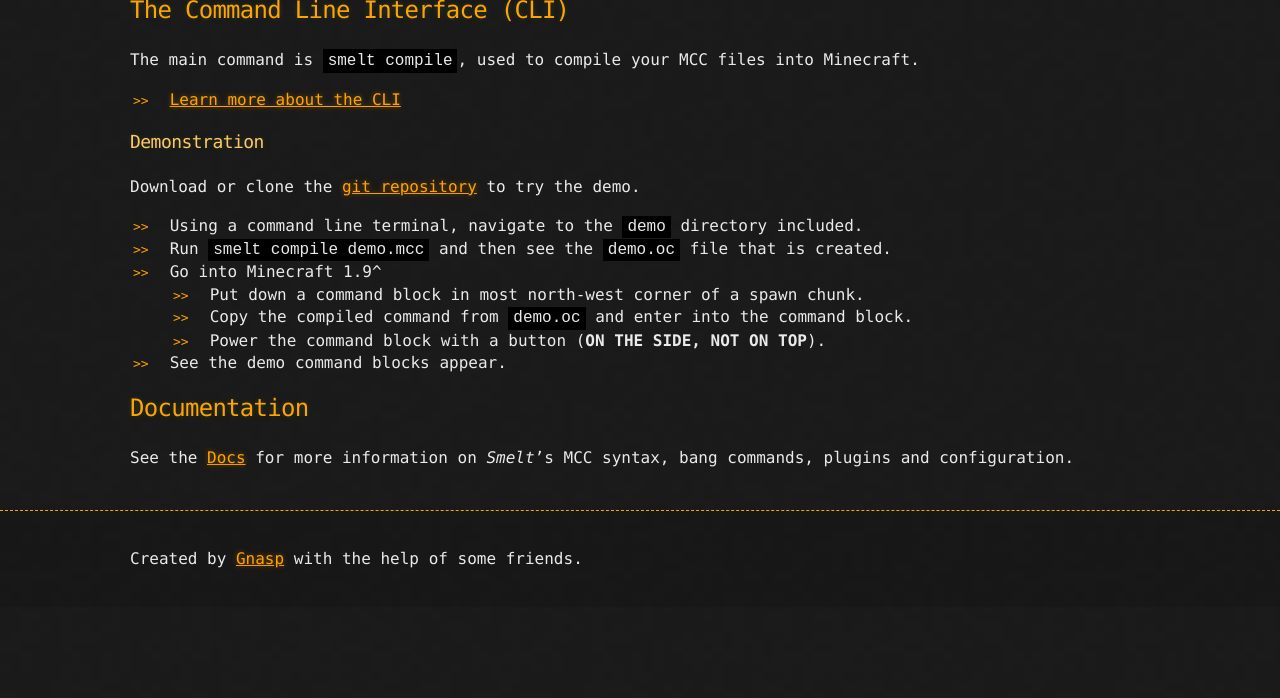
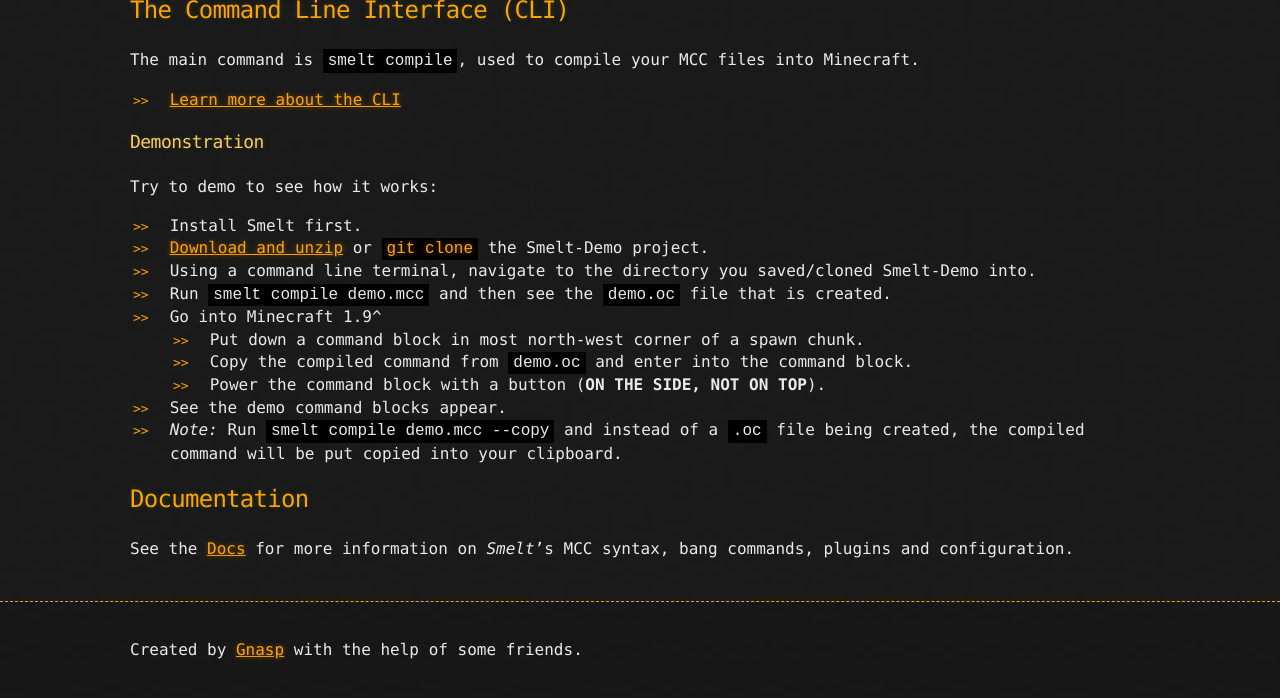
Before and after one commit to GnaspGames/Smelt, a Jekyll site: the page built from index.md, in a window 1280 px wide and 900 px high, scrolled down 1063 px, cut to the strip 202-900 px from the top of the window. Built offline with Jekyll 4.4.1, drawn with Linux system fonts in a browser that asks for light colours; before the commit the page ends 1872 px from its top, so only the background shows below that.

Commit message:
Update source for demonstration
No longer part of the main project

```diff
--- a/index.md
+++ b/index.md
@@ -19,7 +19,7 @@
 How it works
 ------------
 
-![How it works](./demo/smelt-demo.gif)
+![How it works](./images/smelt-demo.gif)
 
 The Command Line Interface (CLI)
 --------------------------------
@@ -30,15 +30,19 @@
 
 ### Demonstration
 
-Download or clone the [git repository](https://github.com/GnaspGames/Smelt) to try the demo.
+Try to demo to see how it works:
 
-* Using a command line terminal, navigate to the `demo` directory included.
+* Install Smelt first.
+* [Download and unzip](https://github.com/GnaspGames/Smelt-Demo/archive/master.zip) or [`git clone`](https://github.com/GnaspGames/Smelt-Demo) the Smelt-Demo project.
+* Using a command line terminal, navigate to the directory you saved/cloned Smelt-Demo into.
 * Run `smelt compile demo.mcc` and then see the `demo.oc` file that is created.
 * Go into Minecraft 1.9^
     * Put down a command block in most north-west corner of a spawn chunk.
 	* Copy the compiled command from `demo.oc` and enter into the command block.
 	* Power the command block with a button (**ON THE SIDE, NOT ON TOP**).
 * See the demo command blocks appear.
+* *Note:* Run `smelt compile demo.mcc --copy` and instead of a `.oc` file being created,
+   the compiled command will be put copied into your clipboard.
 
 Documentation
 -------------
```
Also changed, not shown: 1 other file.
